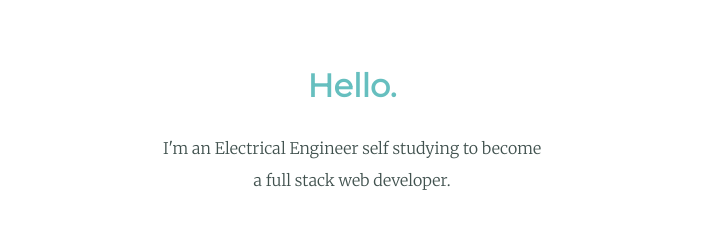
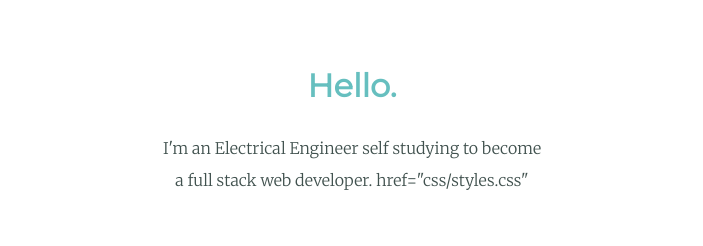
Before and after one commit to Edward-Pang/My-Site, a plain HTML site: page index.html in a window 1280 px wide. Shown: the part 780-1026 px from the top of the page, without its empty margins (288-991 px from the left). Drawn offline with Linux system fonts and the light colour scheme.

```diff
--- a/index.html
+++ b/index.html
@@ -19,7 +19,7 @@
       <div class="profile">
         <img src="" alt="">
         <h2>Hello.</h2>
-        <p>I'm an Electrical Engineer self studying to become a full stack web developer.</p>
+        <p>I'm an Electrical Engineer self studying to become a full stack web developer. href="css/styles.css"</p>
       </div>
       <hr>
       <div class="skills">
```
